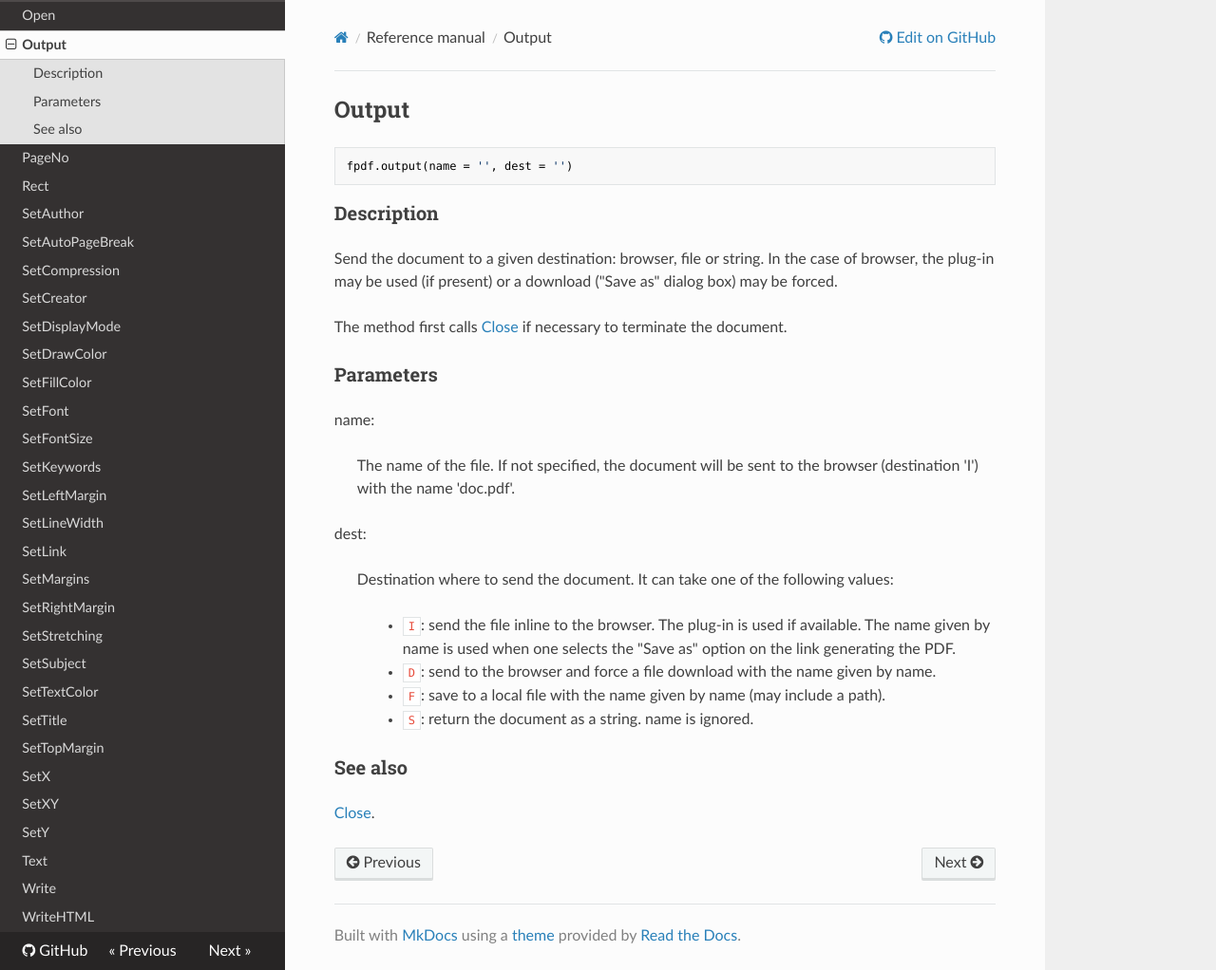
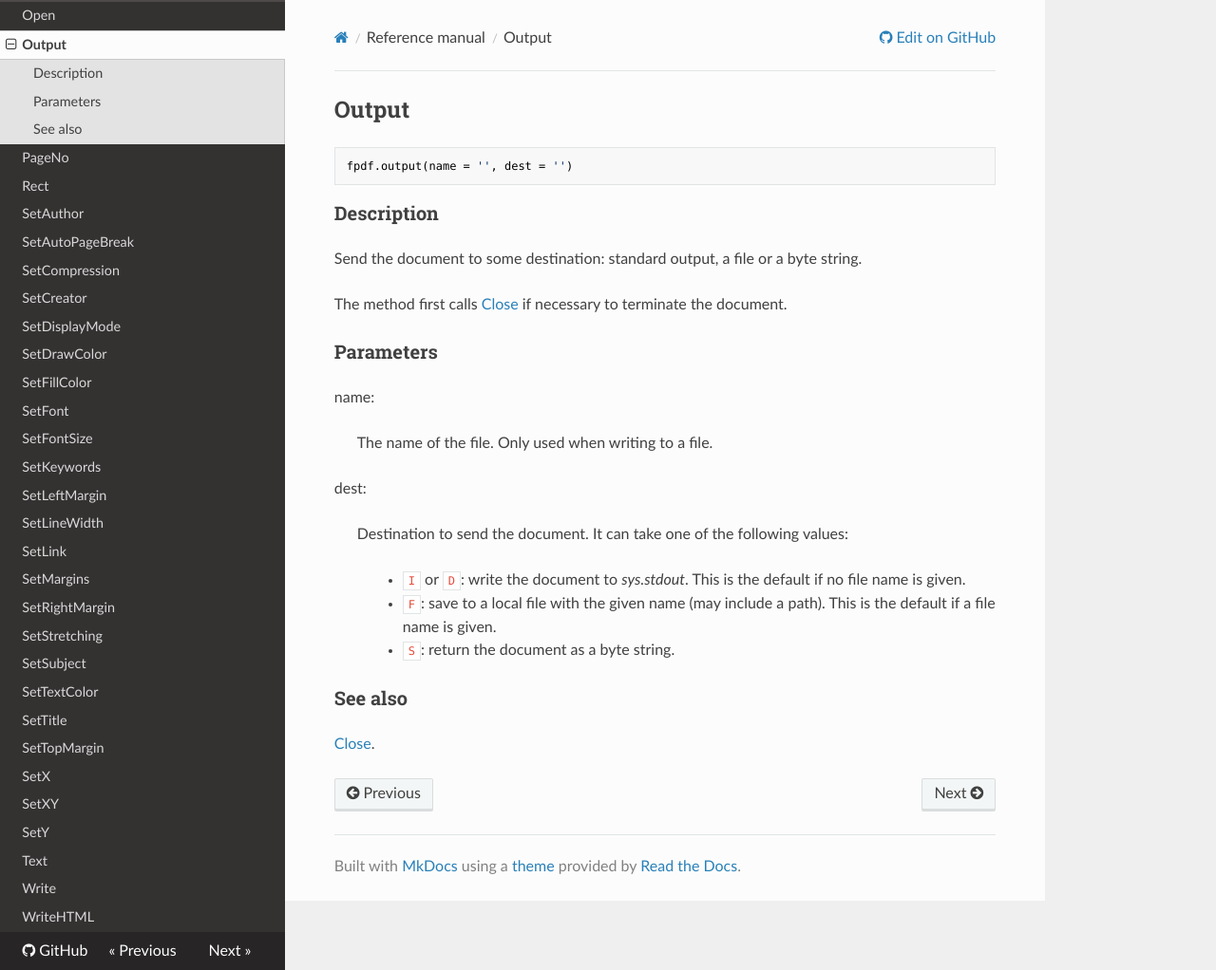
Before and after one commit to reingart/pyfpdf, an MkDocs documentation site: the page built from docs/reference/Output.md, in a window 1280 px wide and 1022 px high. Shown: the whole window at 95% size. Built offline with MkDocs 1.6.1, drawn with Linux system fonts in a browser that asks for light colours; nearby versions of some CDN libraries; old or Windows-style settings are respelled for this version of MkDocs.

Commit message:
Update doc for recently fixed output() implementation

```diff
--- a/docs/reference/Output.md
+++ b/docs/reference/Output.md
@@ -6,21 +6,20 @@ fpdf.output(name = '', dest = '')
 
 ### Description ###
 
-Send the document to a given destination: browser, file or string. In the case of browser, the plug-in may be used (if present) or a download ("Save as" dialog box) may be forced.
+Send the document to some destination: standard output, a file or a byte string.
 
 The method first calls [Close](Close.md) if necessary to terminate the document.
 
 ### Parameters ###
 
 name:
-> The name of the file. If not specified, the document will be sent to the browser (destination 'I') with the name 'doc.pdf'.
+> The name of the file. Only used when writing to a file.
 
 dest:
-> Destination where to send the document. It can take one of the following values:
->>   * `I`: send the file inline to the browser. The plug-in is used if available. The name given by name is used when one selects the "Save as" option on the link generating the PDF.
->>   * `D`: send to the browser and force a file download with the name given by name.
->>   * `F`: save to a local file with the name given by name (may include a path).
->>   * `S`: return the document as a string. name is ignored.
+> Destination to send the document. It can take one of the following values:
+>>   * `I` or `D`: write the document to _sys.stdout_. This is the default if no file name is given.
+>>   * `F`: save to a local file with the given name (may include a path). This is the default if a file name is given.
+>>   * `S`: return the document as a byte string.
 
 ### See also ###
 
```
